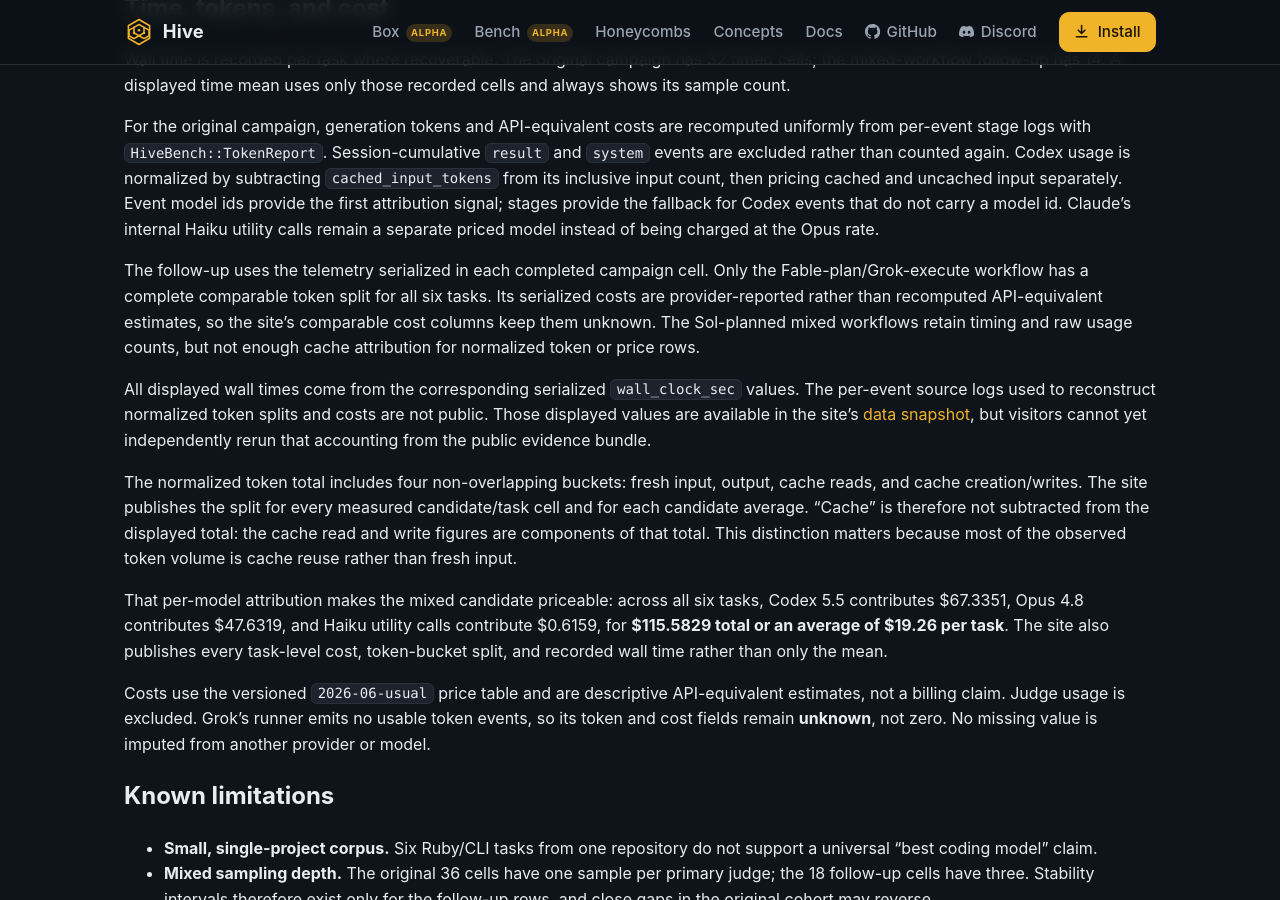
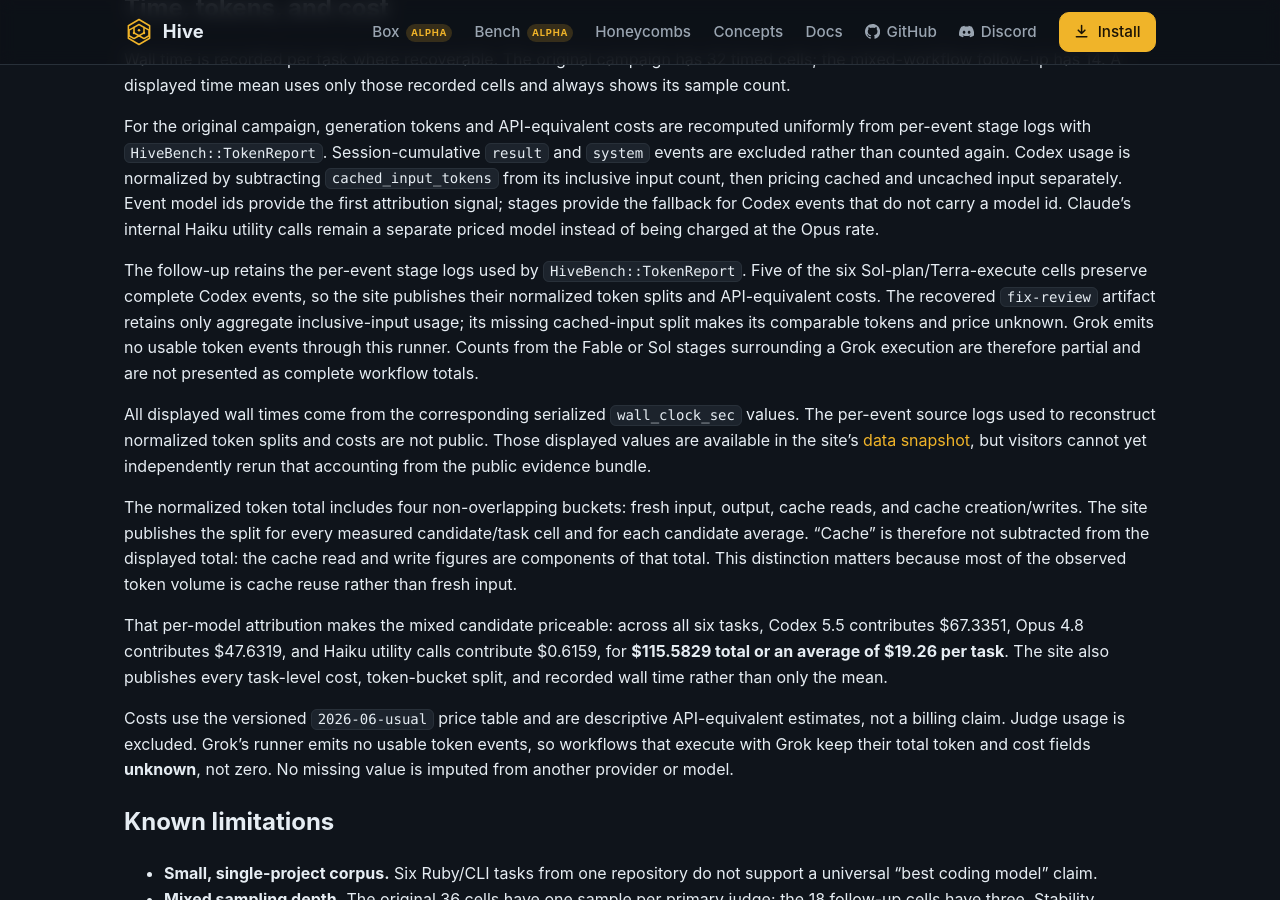
Before and after one commit to ivankuznetsov/hive-site, a Jekyll site: the page built from bench/methodology.md, in a window 1280 px wide and 900 px high, scrolled down 2213 px. Built offline with Jekyll 4.4.1, drawn with Linux system fonts in a browser that asks for light colours.

Commit message:
fix(bench): correct mixed-workflow token accounting

```diff
--- a/bench/methodology.md
+++ b/bench/methodology.md
@@ -169,12 +169,14 @@ model ids provide the first attribution signal; stages provide the fallback for
 Codex events that do not carry a model id. Claude's internal Haiku utility calls
 remain a separate priced model instead of being charged at the Opus rate.
 
-The follow-up uses the telemetry serialized in each completed campaign cell.
-Only the Fable-plan/Grok-execute workflow has a complete comparable token split
-for all six tasks. Its serialized costs are provider-reported rather than
-recomputed API-equivalent estimates, so the site's comparable cost columns keep
-them unknown. The Sol-planned mixed workflows retain timing and raw usage
-counts, but not enough cache attribution for normalized token or price rows.
+The follow-up retains the per-event stage logs used by `HiveBench::TokenReport`.
+Five of the six Sol-plan/Terra-execute cells preserve complete Codex events, so
+the site publishes their normalized token splits and API-equivalent costs. The
+recovered `fix-review` artifact retains only aggregate inclusive-input usage;
+its missing cached-input split makes its comparable tokens and price unknown.
+Grok emits no usable token events through this runner. Counts from the Fable or
+Sol stages surrounding a Grok execution are therefore partial and are not
+presented as complete workflow totals.
 
 All displayed wall times come from the corresponding serialized
 `wall_clock_sec` values. The per-event source logs used to reconstruct normalized
@@ -199,9 +201,9 @@ wall time rather than only the mean.
 
 Costs use the versioned `2026-06-usual` price table and are descriptive
 API-equivalent estimates, not a billing claim. Judge usage is excluded. Grok's
-runner emits no usable token events, so its token and cost fields remain
-**unknown**, not zero. No missing value is imputed from another provider or
-model.
+runner emits no usable token events, so workflows that execute with Grok keep
+their total token and cost fields **unknown**, not zero. No missing value is
+imputed from another provider or model.
 
 ## Known limitations
 
```
Also changed, not shown: test/benchmark_data_test.rb (+15 -2 lines), _data/bench.json.
